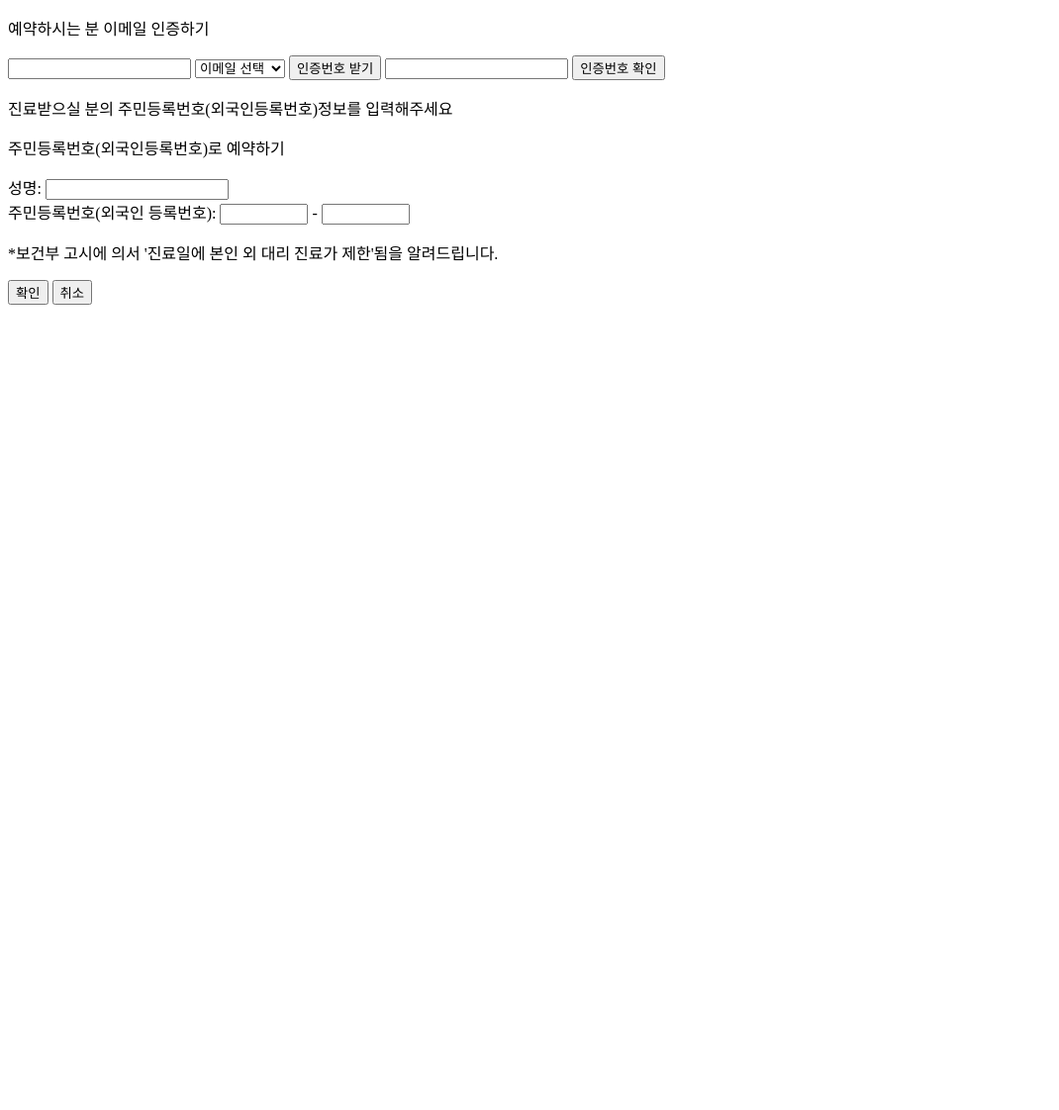
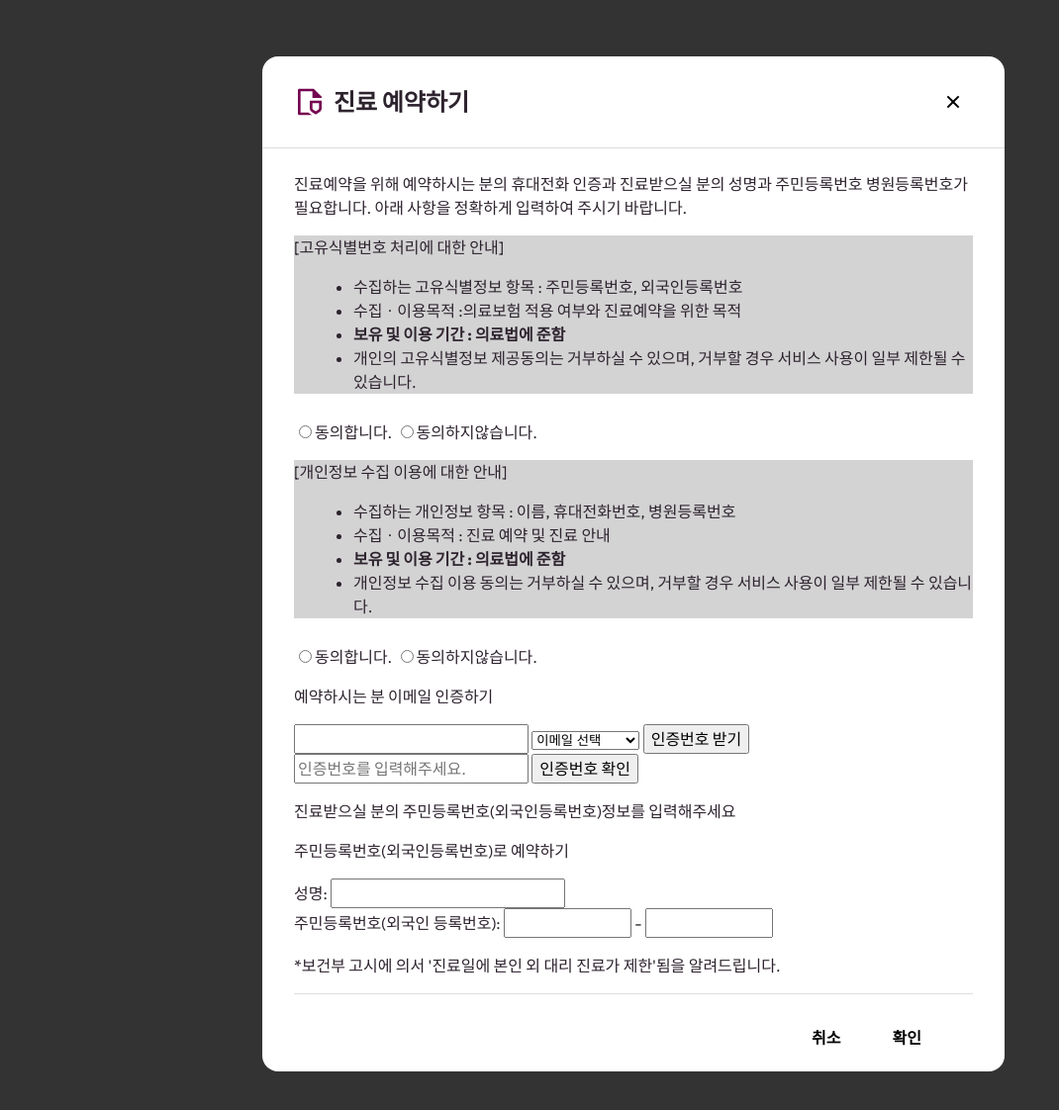
Before and after one commit to hojomu/TEAM_CONTROL_Reservation, a Java web app: page /reservation in a window 1280 px wide. Shown: the top 1122 px of the page at 99% size, without its empty margins (0-1070 px from the left). Run offline with Spring Boot 4, a stand-in JSP engine, Linux system fonts and the light colour scheme; the project's own start-up code is not run, and a stand-in starts its controllers and pages.

Commit message:
2023-04-24 reservation 수정

```diff
--- a/TEAM_CONTROL_Reservation/src/main/webapp/WEB-INF/views/reservation.jsp
+++ b/TEAM_CONTROL_Reservation/src/main/webapp/WEB-INF/views/reservation.jsp
@@ -4,53 +4,110 @@
 <html>
 <head>
 <meta charset="UTF-8">
-<title>진료예약하기</title>
+<title>Insert title here</title>
+<link rel="stylesheet" href="/resources/css/reservation.css">
+<script src="resources/js/reservation.js" type="text/javascript"></script>
 
 </head>
-<body>
+<body >
+<div class="modal_body">
+<div class="modal">
+  <article class="modal-container">
+    <header class="modal-container-header">
+    <!-- h1 title -->
+      <h1 class="modal-container-title">
+        <svg xmlns="http://www.w3.org/2000/svg" viewBox="0 0 24 24" width="24" height="24" aria-hidden="true">
+          <path fill="none" d="M0 0h24v24H0z" />
+          <!-- 진료 아이콘  -->
+          <path fill="currentColor" d="M14 9V4H5v16h6.056c.328.417.724.785 1.18 1.085l1.39.915H3.993A.993.993 0 0 1 3 21.008V2.992C3 2.455 3.449 2 4.002 2h10.995L21 8v1h-7zm-2 2h9v5.949c0 .99-.501 1.916-1.336 2.465L16.5 21.498l-3.164-2.084A2.953 2.953 0 0 1 12 16.95V11zm2 5.949c0 .316.162.614.436.795l2.064 1.36 2.064-1.36a.954.954 0 0 0 .436-.795V13h-5v3.949z" />
+        </svg>
+        	진료 예약하기
+      </h1>
+      <!-- 창닫기 버튼/아이콘 -->
+      <button class="icon-button">
+        <svg xmlns="http://www.w3.org/2000/svg" viewBox="0 0 24 24" width="24" height="24">
+          <path fill="none" d="M0 0h24v24H0z" />
+          <path fill="currentColor" d="M12 10.586l4.95-4.95 1.414 1.414-4.95 4.95 4.95 4.95-1.414 1.414-4.95-4.95-4.95 4.95-1.414-1.414 4.95-4.95-4.95-4.95L7.05 5.636z" />
+        </svg>
+      </button>
+    </header>
+    <!-- 모달 content -->
+    <section class="modal-container-body rtf">
+      <a > 진료예약을 위해 예약하시는 분의 휴대전화 인증과 진료받으실 분의 성명과 주민등록번호 병원등록번호가 필요합니다.
+		아래 사항을 정확하게 입력하여 주시기 바랍니다.</a>
+  	  <!-- 개인정보 이용 동의  -->
+      <div class="agree_area">
+      	<p>[고유식별번호 처리에 대한 안내]<p>
+      	<ul>
+			<li>수집하는 고유식별정보 항목 : 주민등록번호, 외국인등록번호</li>
+			<li>수집ㆍ이용목적 :의료보험 적용 여부와 진료예약을 위한 목적</li>
+			<li><strong>보유 및 이용 기간 : 의료법에 준함</strong></li>
+			<li>개인의 고유식별정보 제공동의는 거부하실 수 있으며, 거부할 경우 서비스 사용이 일부 제한될 수 있습니다.</li>
+		</ul>
+      </div>
 
-<form name="form" action="appointment1" method="post">
+      <input type="radio" id="agree">동의합니다.
+      <input type="radio" id="no_agree">동의하지않습니다.
+
+      <div class="agree_area">
+      	<p>[개인정보 수집 이용에 대한 안내]<p>
+		<ul>
+			<li>수집하는 개인정보 항목 : 이름, 휴대전화번호, 병원등록번호</li>
+			<li>수집ㆍ이용목적 : 진료 예약 및 진료 안내</li>
+			<li><strong>보유 및 이용 기간 : 의료법에 준함</strong></li>
+			<li>개인정보 수집 이용 동의는 거부하실 수 있으며, 거부할 경우 서비스 사용이 일부 제한될 수 있습니다.</li>
+		</ul>
+      </div>
+
+      <input type="radio" id="agree">동의합니다.
+      <input type="radio" id="no_agree">동의하지않습니다.
+
+      <form name="form" action="/test1" method="post">
 		<p>예약하시는 분 이메일 인증하기</p>
-
-
 			<div class="insert_email">
-		<input type="text" id="first_email"/>
-		<select id="second_email"  onblur="sum_email()">
+				<input type="text" id="first_email" />
+				<select id="second_email_select"  onblur="sum_email()">
 					<option id="second_email" value="0" >이메일 선택</option>
-			<option id="second_email" value="naver.com" >naver.com</option>
-    		<option id="second_email" value="google.com">google.com</option>
-    		<option id="second_email" value="kakao.com">kakao.com</option>
-    		<option id="second_email" value="nate.com">nate.com</option>
+					<option id="second_email" value="@naver.com" >@ naver.com</option>
+    				<option id="second_email" value="@google.com">@ google.com</option>
+    				<option id="second_email" value="@kakao.com">@ kakao.com</option>
+    				<option id="second_email" value="@nate.com">@ nate.com</option>
+    				<option id="second_email" value="@nate.com">@ daum.com</option>
 				</select>
 
-		<button type="button" >인증번호 받기</button>
-
-		<input type="text">
+ 		<!-- 이메일 값을 하나로  -->
+		<input type="hidden" name="email" />
+			<button type="button" onclick="email_check()" >인증번호 받기</button>
+			<div id="email_warn" ></div>
+			<input type="text" placeholder="인증번호를 입력해주세요."  >
+			<span class="email_num_warn"></span>
 			<button type="button" >인증번호 확인</button>
 		</div>
 
 		<p>진료받으실 분의 주민등록번호(외국인등록번호)정보를 입력해주세요</p>
 			<div class="insert_information">
 				<p>주민등록번호(외국인등록번호)로 예약하기</p>
-		성명: <input type="text"  name="customerName" id="customerName"><br>
+				성명: <input type="text" name="customerName" id="customerName"><br>
 				주민등록번호(외국인 등록번호):
-		 <input type="text" id="personal_num1" maxlength="6" size="8" required > -
-		 <input type="password" id="personal_num2" maxlength="7" size="8" required onblur="sum_personalnum()">
+				 <input type="text" id="personal_num1" maxlength="6" size="8" required >
+				- <input type="password" id="personal_num2" maxlength="7" size="8" required onblur="sum_personalnum()">
 
-
+			<!-- 주민등록번호 값을 하나로  -->
+			<input type="hidden" name="personalNumber" value="personalNumber">
 			<P> *보건부 고시에 의서 '진료일에 본인 외 대리 진료가 제한'됨을 알려드립니다.</P>
 			</div>
 
-	<!-- 보낼 값들을 하나로 ( 주민등록번호, 이메일 )  -->
-	<input type="hidden" id="personalNumber" name="personalNumber" >
-	<input type="hidden" id="email" name="email" >
-<!-- submit -->
-<input type="submit" value="확인">
-<input type="button" value="취소">
+	    <!-- 확인/취소 버튼 -->
+	    <div class="modal-container-footer">
+	      <button type="submit" class="button1" value="취소" >취소</button>
+	      <button type="button" class="button1" value="확인">확인</button>
+	    </div>
+
 	    </form>
 
-
-
-<script src="/resources/js/reservation.js" type="text/javascript"></script>
+	     </section>
+  </article>
+</div>
+</div>
 </body>
 </html>
--- /dev/null
+++ b/TEAM_CONTROL_Reservation/src/main/webapp/resources/css/reservation.css
@@ -0,0 +1,222 @@
+@charset "UTF-8";
+@import url("https://fonts.googleapis.com/css2?family=Outfit:wght@100;200;300;400;500;600;700;800;900&display=swap");
+
+*,
+*:before,
+*:after {
+  box-sizing: border-box;
+}
+
+/* Some basic CSS overrides */
+
+.modal_body{
+  margin:-8px;
+  line-height: 1.5;
+  min-height: 100vh;
+  font-family: "Outfit", sans-serif;
+  color: #2d232e;
+  background-color: rgb(0,0,0,0.8);
+  position: relative;
+}
+
+button,
+input
+ {
+  font: inherit;
+}
+
+
+
+/* End basic CSS override */
+
+/* * {
+  scrollbar-width: 0;
+}
+
+*::-webkit-scrollbar {
+  background-color: transparent;
+  width: 12px;
+}
+
+*::-webkit-scrollbar-thumb {
+  border-radius: 99px;
+  background-color: #ddd;
+  border: 4px solid #fff;
+} */
+
+.modal {
+  position: absolute;
+  top: 0;
+  left: 0;
+  right: 0;
+  bottom: 0;
+  display: flex;
+  align-items: center;
+  justify-content: center;
+/*   background-color: rgba(#000, 0.25); */
+}
+
+
+.modal-container {
+  max-height: 90vh;
+  max-width: 750px;
+  margin-left: auto;
+  margin-right: auto;
+  background-color: #fff;
+  border-radius: 16px;
+  overflow: hidden;
+  display: flex;
+  flex-direction: column;
+  @media (max-width: 600px) {
+    width: 90%;
+  }
+}
+
+/* 모달창 header*/
+.modal-container-header {
+  padding: 10px 32px;
+  border-bottom: 1px solid #ddd;
+  display: flex;
+  align-items: center;
+  justify-content: space-between;
+}
+
+/* h1 title (진료 예약하기, 아이콘 포함) */
+.modal-container-title {
+  display: flex;
+  align-items: center;
+  gap: 8px;
+  line-height: 1;
+  font-weight: 700;
+  font-size: 1.125;
+  svg {
+    width: 32px;
+    height: 32px;
+    color: #750550;
+  }
+}
+
+.modal-container-body {
+  padding: 24px 32px 24px;
+  overflow-y: auto;
+}
+
+.rtf {
+  h1,
+  h2,
+  h3,
+  h4,
+  h5,
+  h6 {
+    font-weight: 700;
+  }
+
+  h1 {
+    font-size: 1.5rem;
+    line-height: 1.125;
+  }
+
+  h2 {
+    font-size: 1.25rem;
+    line-height: 1.25;
+  }
+
+  h3 {
+    font-size: 1rem;
+    line-height: 1.5;
+  }
+
+  & > * + * {
+    margin-top: 1em;
+  }
+
+  & > * + :is(h1, h2, h3) {
+    margin-top: 2em;
+  }
+
+  & > :is(h1, h2, h3) + * {
+    margin-top: 0.75em;
+  }
+
+  ul
+  {
+    margin-left: 20px;
+    list-style-position: inside;
+       list-style: disc;
+  }
+}
+
+.modal-container-footer {
+  padding: 20px 32px;
+  display: flex;
+  align-items: center;
+  justify-content: flex-end;
+  border-top: 1px solid #ddd;
+  gap: 12px;
+  position: relative;
+  &:after {
+    content: "";
+    display: block;
+    position: absolute;
+    top: -51px;
+    left: 24px;
+    right: 24px;
+    height: 50px;
+    flex-shrink: 0;
+    pointer-events: none;
+  }
+}
+
+.button1{
+  padding: 12px 20px;
+  border-radius: 8px;
+  background-color: transparent;
+  border: 0;
+  font-weight: 600;
+  cursor: pointer;
+  transition: 0.15s ease;
+
+  &.is-ghost {
+    &:hover,
+    &:focus {
+      background-color: #dfdad7;
+    }
+  }
+
+  &.is-primary {
+    background-color: #750550;
+    color: #fff;
+    &:hover,
+    &:focus {
+      background-color: #4a0433;
+    }
+  }
+}
+
+.icon-button {
+  padding: 0;
+  border: 0;
+  background-color: transparent;
+  width: 40px;
+  height: 40px;
+  display: flex;
+  align-items: center;
+  justify-content: center;
+  line-height: 1;
+  cursor: pointer;
+  border-radius: 8px;
+  transition: 0.15s ease;
+  svg {
+    width: 24px;
+    height: 24px;
+  }
+
+  &:hover,
+  &:focus {
+    background-color: #dfdad7;
+  }
+}
+
+ .agree_area{
+  background-color: lightgray;
+ }
--- a/TEAM_CONTROL_Reservation/src/main/webapp/resources/js/reservation.js
+++ b/TEAM_CONTROL_Reservation/src/main/webapp/resources/js/reservation.js
@@ -1,27 +1,45 @@
-var personal_num1 = document.getElementById("personal_num1");
-var personal_num2 = document.getElementById("personal_num2");
 
 //이메일 주소 하나로 합치기
 function sum_email(){
-
-	var email = document.getElementById("email");
-
-	var first_email = document.getElementById("first_email");
+	 first_email=document.form.first_email.value;
+	/* second_email=document.form.second_email.value;*/
 
 	var second_email = document.getElementById("second_email");
-	var second_email_value = (second_email.options[second_email.selectedIndex].value);
+	var value=(second_email.options[second_email.selectedIndex].value);
 
-	email.value = first_email.value+"@"+second_email_value;
+	email=first_email+second_email.options[second_email.selectedIndex].value;
 
+ 	alert(email);
 }
 
 //주민등록번호 주소 하나로 합치기
 function sum_personalnum(){
+	personal_num1 = document.form.personal_num1.value;
+	personal_num2 = document.form.personal_num2.value;
 
-	var personalNumber = document.getElementById("personalNumber");
+	personalNumber= personal_num1 + "-" + personal_num2;
+	alert(personalNumber);
+}
 
-	var personal_num1 = document.getElementById("personal_num1");
-	var personal_num2 = document.getElementById("personal_num2");
+//이메일 인증번호 받기 버튼 클릭 시
+function email_check(){
 
-	personalNumber.value = personal_num1.value + "-" + personal_num2.value;
+	 var value_str = document.getElementById('second_email_select');
+
+		if(value_str.options[value_str.selectedIndex].value === "0"){
+			document.getElementById("email_warn").innerHTML="이메일을 선택해주세요."
+			value_str.focus();
+			 return false;
+		}
+
+	let first_email = document.getElementById("first_email").value
+	 let check = true;
+
+	  if(first_email===""){
+	    document.getElementById("email_warn").innerHTML="이메일을 입력해주세요."
+	    check = false
+	  }else{
+	    document.getElementById("email_warn").innerHTML="이메일이 전송 되었습니다. 이메일을 확인해주세요."
+	  }
+
 }
```
Lines whose indentation alone changed are shown as unchanged.
